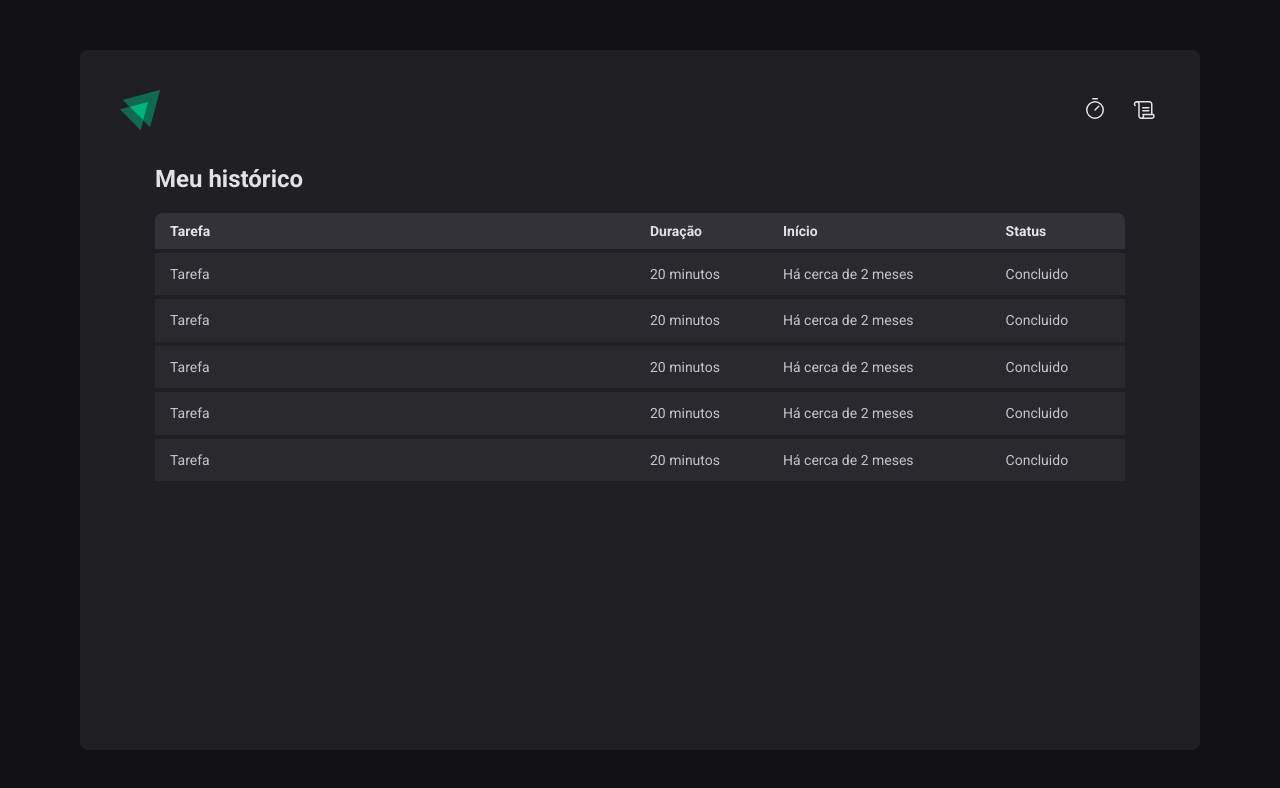
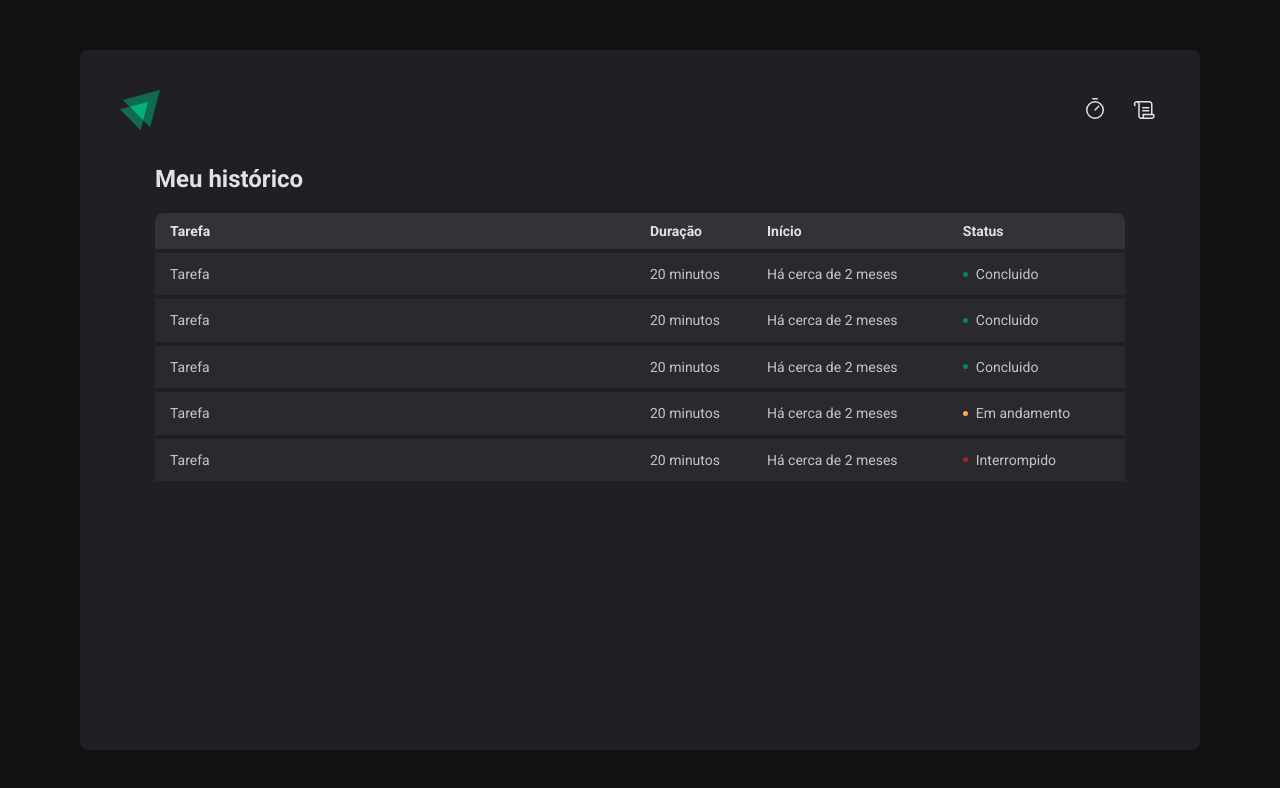
Before and after one commit to diegouidev/cloud-timer, a React (Vite) app: page /history in a window 1280 px wide. Shown: the top 788 px of the page. Built offline with nearby package versions, Linux system fonts and the light colour scheme.

Commit message:
usando react hook form

```diff
--- a/package.json
+++ b/package.json
@@ -13,6 +13,7 @@
     "phosphor-react": "^1.4.1",
     "react": "^18.2.0",
     "react-dom": "^18.2.0",
+    "react-hook-form": "^7.41.5",
     "react-router-dom": "^6.3.0",
     "styled-components": "^5.3.6"
   },
--- a/src/pages/History/index.tsx
+++ b/src/pages/History/index.tsx
@@ -1,4 +1,4 @@
-import { HistoryContainer, HistoryList } from './styles'
+import { HistoryContainer, HistoryList, Status } from './styles'
 
 export function History() {
   return (
@@ -19,31 +19,41 @@
               <td>Tarefa</td>
               <td>20 minutos</td>
               <td>Há cerca de 2 meses</td>
-              <td>Concluido</td>
+              <td>
+                <Status statusColor="green">Concluido</Status>
+              </td>
             </tr>
             <tr>
               <td>Tarefa</td>
               <td>20 minutos</td>
               <td>Há cerca de 2 meses</td>
-              <td>Concluido</td>
+              <td>
+                <Status statusColor="green">Concluido</Status>
+              </td>
             </tr>
             <tr>
               <td>Tarefa</td>
               <td>20 minutos</td>
               <td>Há cerca de 2 meses</td>
-              <td>Concluido</td>
+              <td>
+                <Status statusColor="green">Concluido</Status>
+              </td>
             </tr>
             <tr>
               <td>Tarefa</td>
               <td>20 minutos</td>
               <td>Há cerca de 2 meses</td>
-              <td>Concluido</td>
+              <td>
+                <Status statusColor="yellow">Em andamento</Status>
+              </td>
             </tr>
             <tr>
               <td>Tarefa</td>
               <td>20 minutos</td>
               <td>Há cerca de 2 meses</td>
-              <td>Concluido</td>
+              <td>
+                <Status statusColor="red">Interrompido</Status>
+              </td>
             </tr>
           </tbody>
         </table>
--- a/src/pages/History/styles.ts
+++ b/src/pages/History/styles.ts
@@ -59,3 +59,26 @@
     }
   }
 `
+const STATUS_COLORS = {
+  yellow: 'yellow-500',
+  green: 'green-500',
+  red: 'red-500',
+} as const
+
+interface StatusProps {
+  statusColor: keyof typeof STATUS_COLORS
+}
+
+export const Status = styled.span<StatusProps>`
+  display: flex;
+  align-items: center;
+  gap: 0.8rem;
+
+  &::before {
+    content: '';
+    width: 0.5rem;
+    height: 0.5rem;
+    border-radius: 9999px;
+    background: ${(props) => props.theme[STATUS_COLORS[props.statusColor]]};
+  }
+`
--- a/src/pages/Home/index.tsx
+++ b/src/pages/Home/index.tsx
@@ -1,4 +1,6 @@
 import { Play } from 'phosphor-react'
+import { useForm } from 'react-hook-form'
+
 import {
   CountdownContainer,
   FormContainer,
@@ -10,15 +12,25 @@
 } from './styles'
 
 export function Home() {
+  const { register, handleSubmit, watch } = useForm()
+
+  function handleCreateNewCycle(data: any) {
+    console.log(data)
+  }
+
+  const task = watch('task')
+  const isSubmitDisabled = !task
+
   return (
     <HomeContainer>
-      <form action="">
+      <form onSubmit={handleSubmit(handleCreateNewCycle)} action="">
         <FormContainer>
           <label htmlFor="task">Vou trabalhar em</label>
           <TaskInput
             id="task"
             list="task-seggestions"
             placeholder="Dê um nome para o seu projeto"
+            {...register('task')}
           />
 
           <datalist id="task-seggestions">
@@ -33,6 +45,7 @@
             step={5}
             min={5}
             max={60}
+            {...register('MinutesAmount')}
           />
 
           <span>minutos.</span>
@@ -46,7 +59,7 @@
           <span>0</span>
         </CountdownContainer>
 
-        <StartCountdownButton disabled type="submit">
+        <StartCountdownButton disabled={!isSubmitDisabled} type="submit">
           <Play size={24} />
           Começar
         </StartCountdownButton>
```
Also changed, not shown: 1 other file (tests, documents, lock files or other folders).
